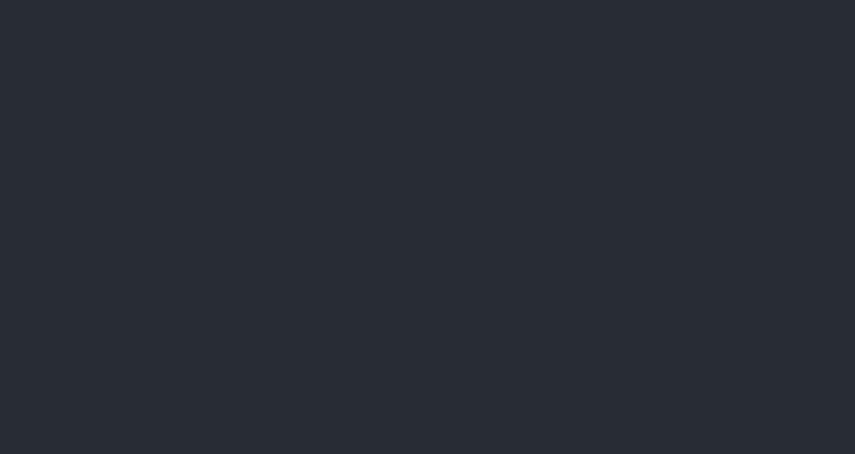
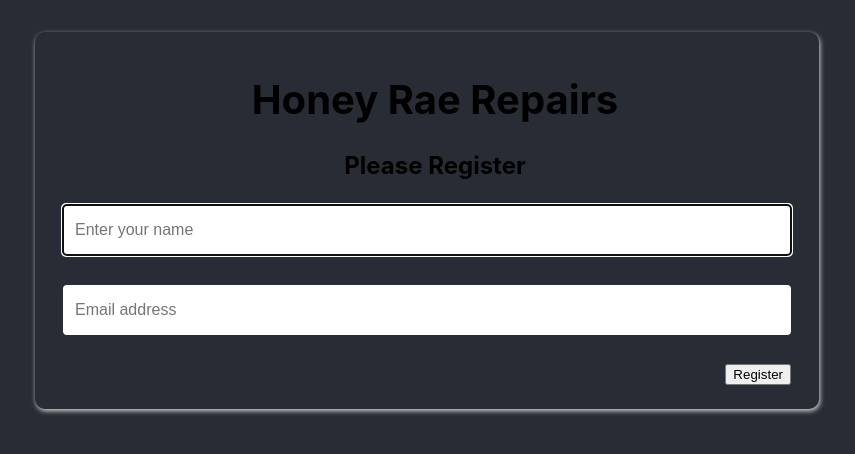
Before and after one commit to KQ7365/Sugar-Free-Crypto, a React (Create React App) app: page /register in a window 1280 px wide. Before the commit this address had no page. Shown: the top 454 px of the page, without its empty margins (213-1068 px from the left). Built offline with nearby package versions, Linux system fonts and the light colour scheme.

Commit message:
added register user, login, and logout functionality. Register user now provides unique userId in databse

```diff
--- a/src/App/App.js
+++ b/src/App/App.js
@@ -1,30 +1,27 @@
 import "./App.css";
-import { CryptoCurrencyList } from "../components/cryptocurrencies/CryptoCurrencyList";
-import { HomePageHTML } from "../components/homepage/HomePage";
-import { Routes, Route, Outlet } from "react-router-dom";
-import { NavBar } from "../components/nav/NavBar";
-import { EducationList } from "../components/education/EducationList";
-import { MyPortfolio } from "../components/portfolio/MyPortfolio";
-import { LoginPage } from "../components/login/LoginPage";
+import { useEffect, useState } from "react";
+import { Routes, Route } from "react-router-dom";
+
+import { Login } from "../components/auth/Login";
+import { Register } from "../components/auth/Register";
+import { Authorized } from "../views/Authorized";
+import { ApplicationViews } from "../views/ApplicationViews";
 
 export const App = () => {
   return (
     <Routes>
+      <Route path="/login" element={<Login />} />
+      <Route path="/register" element={<Register />} />
+
       <Route
-        path="/"
+        path="*"
         element={
-          <>
-            <NavBar />
-            <Outlet />
-          </>
+          //checking if user authorized
+          <Authorized>
+            <ApplicationViews />
+          </Authorized>
         }
-      >
-        <Route path="/" element={<HomePageHTML />} />
-        <Route path="/education" element={<EducationList />} />
-        <Route path="/cryptocurrencies" element={<CryptoCurrencyList />} />
-        <Route path="/portfolio" element={<MyPortfolio />} />
-      </Route>
-      <Route path="/login" element={<LoginPage />} />
+      />
     </Routes>
   );
 };
--- /dev/null
+++ b/src/components/auth/Login.css
@@ -0,0 +1,79 @@
+.container-login {
+  text-align: center;
+}
+
+.container-login > section > a {
+  text-decoration: underline;
+  color: var(--secondary);
+}
+
+.form-login {
+  width: 60%;
+  margin: 2rem auto;
+}
+
+.form-login > h1 {
+  font-size: 2.5rem;
+  text-align: center;
+}
+
+.form-login > h2 {
+  text-align: center;
+  font-size: 1.5rem;
+}
+
+.form-login > fieldset > input[type="email"] {
+  width: 25em;
+}
+
+.login-btn {
+  align-self: flex-end;
+}
+
+.login-btn:focus {
+  box-shadow: none;
+  outline: 2px solid transparent;
+  outline-offset: 2px;
+}
+
+/************* FORM STYLES *************/
+
+form {
+  margin: 3rem 5rem;
+  border: 1px solid var(--outline);
+  border-radius: 10px;
+  padding: 1rem 0rem 0rem 1rem;
+  box-shadow: 1px 2px 5px lightgray;
+  background-color: var(--offWhite);
+}
+
+fieldset {
+  min-width: 0;
+  padding-bottom: 1.5rem;
+  margin: 0;
+  border: 0;
+}
+
+.form-control {
+  height: calc(1.5em + 0.75rem + 2px);
+  padding: 0.375rem 0.75rem;
+  font-size: 1rem;
+  border: 1px solid var(--outline);
+  border-radius: 0.25rem;
+}
+
+.form-group {
+  margin-right: 1rem;
+  display: flex;
+  flex-direction: column;
+}
+
+.form-btn {
+  align-self: flex-end;
+}
+
+.form-btn:focus {
+  box-shadow: none;
+  outline: 2px solid transparent;
+  outline-offset: 2px;
+}
--- /dev/null
+++ b/src/components/auth/Login.js
@@ -0,0 +1,64 @@
+import React, { useState } from "react";
+import { Link } from "react-router-dom";
+import { useNavigate } from "react-router-dom";
+import "./Login.css";
+import { getUserByEmail } from "../../services/userService";
+
+export const Login = () => {
+  const [email, set] = useState("");
+  const navigate = useNavigate();
+
+  const handleLogin = (e) => {
+    e.preventDefault();
+
+    getUserByEmail(email).then((foundUsers) => {
+      if (foundUsers.length === 1) {
+        const user = foundUsers[0];
+        localStorage.setItem(
+          "crypto_user",
+          JSON.stringify({
+            id: user.id,
+          })
+        );
+
+        navigate("/");
+      } else {
+        window.alert("Invalid login");
+      }
+    });
+  };
+
+  return (
+    <main className="container-login">
+      <section>
+        <form className="form-login" onSubmit={handleLogin}>
+          <h1>Honey Rae Repairs</h1>
+          <h2>Please sign in</h2>
+          <fieldset>
+            <div className="form-group">
+              <input
+                type="email"
+                value={email}
+                onChange={(evt) => set(evt.target.value)}
+                className="form-control"
+                placeholder="Email address"
+                required
+                autoFocus
+              />
+            </div>
+          </fieldset>
+          <fieldset>
+            <div className="form-group">
+              <button className="login-btn btn-info" type="submit">
+                Sign in
+              </button>
+            </div>
+          </fieldset>
+        </form>
+      </section>
+      <section>
+        <Link to="/register">Not a member yet?</Link>
+      </section>
+    </main>
+  );
+};
--- /dev/null
+++ b/src/components/auth/Register.js
@@ -0,0 +1,88 @@
+import { useState } from "react";
+import { useNavigate } from "react-router-dom";
+import "./Login.css";
+import { createUser, getUserByEmail } from "../../services/userService";
+
+export const Register = (props) => {
+  const [customer, setCustomer] = useState({
+    email: "",
+    fullName: "",
+  });
+  let navigate = useNavigate();
+
+  const registerNewUser = () => {
+    createUser(customer).then((createdUser) => {
+      if (createdUser.hasOwnProperty("id")) {
+        localStorage.setItem(
+          "crypto_user",
+          JSON.stringify({
+            id: createdUser.id,
+          })
+        );
+
+        navigate("/");
+      }
+    });
+  };
+
+  const handleRegister = (e) => {
+    e.preventDefault();
+    getUserByEmail(customer.email).then((response) => {
+      if (response.length > 0) {
+        // Duplicate email. No good.
+        window.alert("Account with that email address already exists");
+      } else {
+        // Good email, create user.
+        registerNewUser();
+      }
+    });
+  };
+
+  const updateCustomer = (evt) => {
+    const copy = { ...customer };
+    copy[evt.target.id] = evt.target.value;
+    setCustomer(copy);
+  };
+
+  return (
+    <main style={{ textAlign: "center" }}>
+      <form className="form-login" onSubmit={handleRegister}>
+        <h1>Honey Rae Repairs</h1>
+        <h2>Please Register</h2>
+        <fieldset>
+          <div className="form-group">
+            <input
+              onChange={updateCustomer}
+              type="text"
+              id="fullName"
+              className="form-control"
+              placeholder="Enter your name"
+              required
+              autoFocus
+            />
+          </div>
+        </fieldset>
+        <fieldset>
+          <div className="form-group">
+            <input
+              onChange={updateCustomer}
+              type="email"
+              id="email"
+              className="form-control"
+              placeholder="Email address"
+              required
+            />
+          </div>
+        </fieldset>
+
+        <fieldset>
+          <div className="form-group">
+            <button className="login-btn btn-info" type="submit">
+              Register
+            </button>
+          </div>
+        </fieldset>
+      </form>
+    </main>
+  );
+};
--- a/src/components/nav/NavBar.js
+++ b/src/components/nav/NavBar.js
@@ -1,7 +1,9 @@
 import { Link } from "react-router-dom";
+import { useNavigate } from "react-router-dom";
 import "./NavBar.css";
 
 export const NavBar = () => {
+  const navigate = useNavigate();
   return (
     <header>
       <ul className="navbar">
@@ -25,11 +27,22 @@ export const NavBar = () => {
             Favorites
           </Link>
         </li>
-        <li className="navbar-item">
-          <Link className="navbar-item" to="/login">
-            LOGOUT
-          </Link>
-        </li>
+        {localStorage.getItem("crypto_user") ? (
+          <li className="navbar-item">
+            <Link
+              className="navbar-item"
+              to="/login"
+              onClick={() => {
+                localStorage.removeItem("crypto_user");
+                navigate("/login", { replace: true });
+              }}
+            >
+              LOGOUT
+            </Link>
+          </li>
+        ) : (
+          ""
+        )}
       </ul>
     </header>
   );
--- /dev/null
+++ b/src/services/userService.js
@@ -0,0 +1,15 @@
+export const getUserByEmail = (email) => {
+  return fetch(`http://localhost:8088/users?email=${email}`).then((res) =>
+    res.json()
+  )
+}
+
+export const createUser = (customer) => {
+  return fetch("http://localhost:8088/users", {
+    method: "POST",
+    headers: {
+      "Content-Type": "application/json",
+    },
+    body: JSON.stringify(customer),
+  }).then((res) => res.json())
+}
--- /dev/null
+++ b/src/views/ApplicationViews.js
@@ -0,0 +1,39 @@
+import { NavBar } from "../components/nav/NavBar";
+import { EducationList } from "../components/education/EducationList";
+import { MyPortfolio } from "../components/portfolio/MyPortfolio";
+import { LoginPage } from "../components/login/LoginPage";
+import { Routes, Route, Outlet } from "react-router-dom";
+import { CryptoCurrencyList } from "../components/cryptocurrencies/CryptoCurrencyList";
+import { HomePageHTML } from "../components/homepage/HomePage";
+import { useEffect, useState } from "react";
+
+export const ApplicationViews = () => {
+  const [currentUser, setCurrentUser] = useState({});
+
+  useEffect(() => {
+    const localCryptoUser = localStorage.getItem("crypto_user");
+    const cryptoUserObject = JSON.parse(localCryptoUser);
+
+    setCurrentUser(cryptoUserObject);
+  }, []);
+
+  return (
+    <Routes>
+      <Route
+        path="/"
+        element={
+          <>
+            <NavBar />
+            <Outlet />
+          </>
+        }
+      >
+        <Route path="/" element={<HomePageHTML />} />
+        <Route path="/education" element={<EducationList />} />
+        <Route path="/cryptocurrencies" element={<CryptoCurrencyList />} />
+        <Route path="/portfolio" element={<MyPortfolio />} />
+      </Route>
+      <Route path="/login" element={<LoginPage />} />
+    </Routes>
+  );
+};
--- /dev/null
+++ b/src/views/Authorized.js
@@ -0,0 +1,17 @@
+import { Navigate, useLocation } from "react-router-dom";
+
+// We can access child components the same way we access props. Child components are passed to our props as a key/value pair where
+// children is the key.
+
+export const Authorized = ({ children }) => {
+  let location = useLocation();
+
+  // Check if user is logged in. If they are, render the CHILD components (in this case, the ApplicationViews component)
+  if (localStorage.getItem("crypto_user")) {
+    return children;
+  }
+  // If the user is NOT logged in, redirect them to the login page using the Navigate component from react-router-dom
+  else {
+    return <Navigate to={`/login`} state={{ from: location }} replace />;
+  }
+};
```
